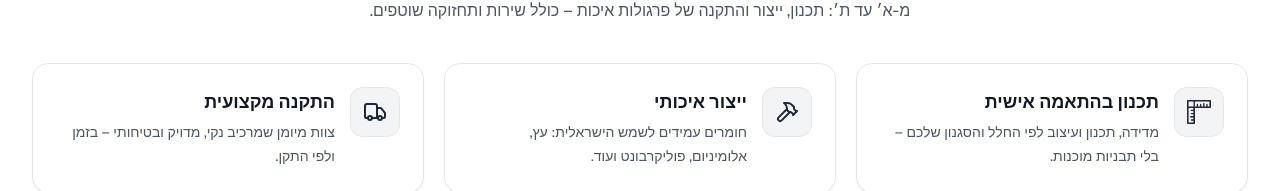
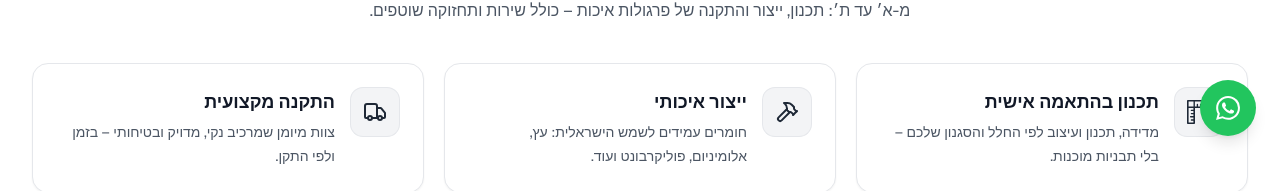
Before and after one commit to abu-ibrahim2/pargola, a Next.js app: page / in a window 1280 px wide. Shown: the part 640-831 px from the top of the page. Built offline with nearby package versions, Linux system fonts and the light colour scheme; no server answers; the database is empty.

Commit message:
add a sticky whatsapp button

```diff
--- a/app/layouts/ClientLayout.tsx
+++ b/app/layouts/ClientLayout.tsx
@@ -3,6 +3,7 @@
 import { usePathname } from "next/navigation";
 import Header from "@/components/Header";
 import Footer from "@/components/Footer";
+import WhatsAppButton from "@/components/WhatsAppButton";
 import { ReactNode } from "react";
 
 const excludedPaths = ["/login", "/signup", "/admin"];
@@ -16,6 +17,7 @@
       {!hideLayout && <Header />}
       <main className="flex-1">{children}</main>
       {!hideLayout && <Footer />}
+      <WhatsAppButton />
     </div>
   );
 }
--- /dev/null
+++ b/components/WhatsAppButton.tsx
@@ -0,0 +1,57 @@
+"use client";
+
+import { useState } from "react";
+
+interface WhatsAppButtonProps {
+  phoneNumber?: string;
+  message?: string;
+}
+
+export default function WhatsAppButton({
+  phoneNumber = "+972501234567", // Default Israeli number, replace with actual number
+  message = "שלום! אני מעוניין לקבל מידע נוסף על הפרגולות שלכם", // Default Hebrew message
+}: WhatsAppButtonProps) {
+  const [isHovered, setIsHovered] = useState(false);
+
+  const handleClick = () => {
+    const encodedMessage = encodeURIComponent(message);
+    const whatsappUrl = `https://wa.me/${phoneNumber.replace(
+      /[^\d]/g,
+      ""
+    )}?text=${encodedMessage}`;
+    window.open(whatsappUrl, "_blank");
+  };
+
+  return (
+    <div className="fixed bottom-6 right-6 z-50">
+      <button
+        onClick={handleClick}
+        onMouseEnter={() => setIsHovered(true)}
+        onMouseLeave={() => setIsHovered(false)}
+        className="group relative bg-green-500 hover:bg-green-600 text-white rounded-full p-4 shadow-lg hover:shadow-xl transition-all duration-300 transform hover:scale-110"
+        aria-label="צור קשר בווטסאפ"
+      >
+        {/* WhatsApp Icon */}
+        <svg
+          className="w-6 h-6"
+          fill="currentColor"
+          viewBox="0 0 24 24"
+          xmlns="http://www.w3.org/2000/svg"
+        >
+          <path d="M17.472 14.382c-.297-.149-1.758-.867-2.03-.967-.273-.099-.471-.148-.67.15-.197.297-.767.966-.94 1.164-.173.199-.347.223-.644.075-.297-.15-1.255-.463-2.39-1.475-.883-.788-1.48-1.761-1.653-2.059-.173-.297-.018-.458.13-.606.134-.133.298-.347.446-.52.149-.174.198-.298.298-.497.099-.198.05-.371-.025-.52-.075-.149-.669-1.612-.916-2.207-.242-.579-.487-.5-.669-.51-.173-.008-.371-.01-.57-.01-.198 0-.52.074-.792.372-.272.297-1.04 1.016-1.04 2.479 0 1.462 1.065 2.875 1.213 3.074.149.198 2.096 3.2 5.077 4.487.709.306 1.262.489 1.694.625.712.227 1.36.195 1.871.118.571-.085 1.758-.719 2.006-1.413.248-.694.248-1.289.173-1.413-.074-.124-.272-.198-.57-.347m-5.421 7.403h-.004a9.87 9.87 0 01-5.031-1.378l-.361-.214-3.741.982.998-3.648-.235-.374a9.86 9.86 0 01-1.51-5.26c.001-5.45 4.436-9.884 9.888-9.884 2.64 0 5.122 1.03 6.988 2.898a9.825 9.825 0 012.893 6.994c-.003 5.45-4.437 9.884-9.885 9.884m8.413-18.297A11.815 11.815 0 0012.05 0C5.495 0 .16 5.335.157 11.892c0 2.096.547 4.142 1.588 5.945L.057 24l6.305-1.654a11.882 11.882 0 005.683 1.448h.005c6.554 0 11.89-5.335 11.893-11.893A11.821 11.821 0 0020.885 3.488" />
+        </svg>
+
+        {/* Tooltip */}
+        {isHovered && (
+          <div className="absolute right-full top-1/2 transform -translate-y-1/2 mr-3 bg-gray-800 text-white text-sm px-3 py-2 rounded-lg whitespace-nowrap">
+            צור קשר בווטסאפ
+            <div className="absolute left-full top-1/2 transform -translate-y-1/2 border-4 border-transparent border-l-gray-800"></div>
+          </div>
+        )}
+
+        {/* Pulse animation */}
+        <div className="absolute inset-0 rounded-full bg-green-500 animate-ping opacity-20"></div>
+      </button>
+    </div>
+  );
+}
```
